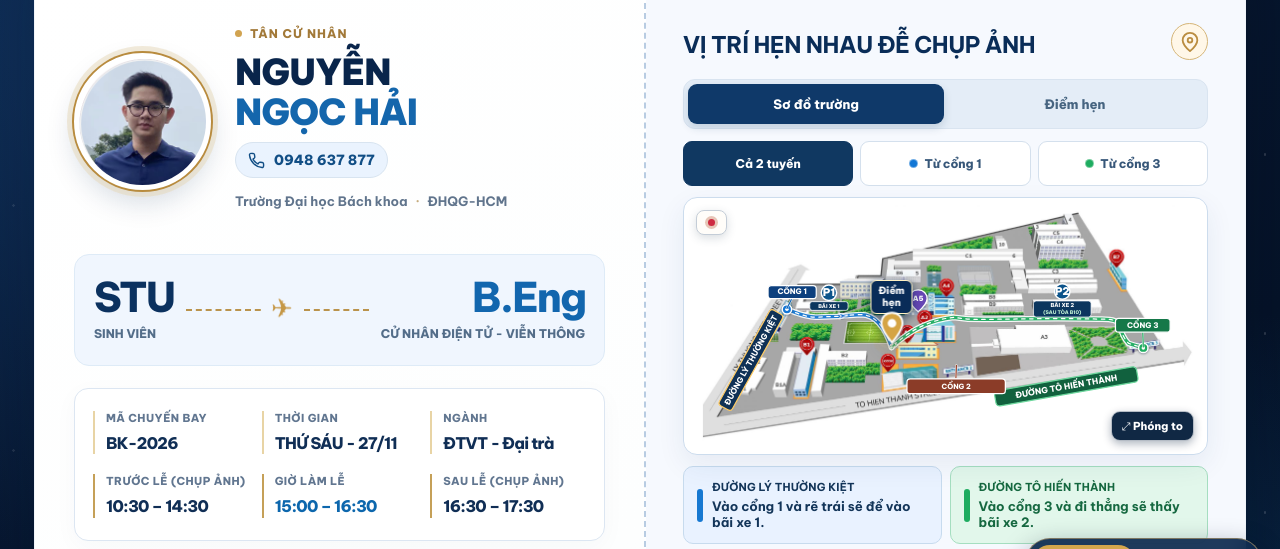
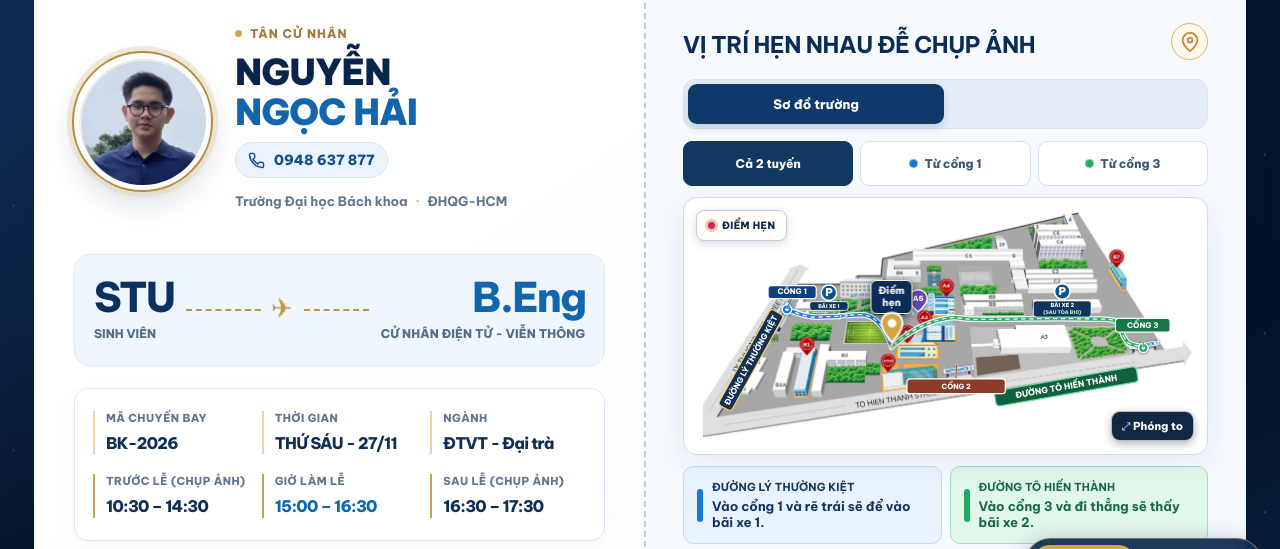
Before and after one commit to HaiNguyen04/thiep-moi-tot-nghiep, a plain HTML site: page index.html in a window 1280 px wide. Both pictures are taken after a click on the button "Xé vé và mở thiệp mời chi tiết". Shown: the part 194-743 px from the top of the page. Drawn offline with Linux system fonts and the light colour scheme.

Commit message:
Update index.html

```diff
--- a/index.html
+++ b/index.html
@@ -112,7 +112,7 @@
 
           <div class="ticket-right">
             <div class="map-title-row"><div><span class="section-kicker small-kicker"></span><h2>VỊ TRÍ HẸN NHAU ĐỄ CHỤP ẢNH</h2></div><span class="map-title-icon" aria-hidden="true"><svg viewBox="0 0 24 24" fill="none" stroke="currentColor" stroke-width="2" stroke-linecap="round" stroke-linejoin="round"><path d="M20 10c0 5-8 12-8 12S4 15 4 10a8 8 0 0 1 16 0Z"/><circle cx="12" cy="10" r="2.5"/></svg></span></div>
-            <div class="map-tabs" role="tablist" aria-label="Chọn thông tin chỉ đường"><button id="tab-map" class="map-tab active" type="button" role="tab" aria-selected="true" aria-controls="map-panel">Sơ đồ trường</button><button id="tab-meeting" class="map-tab" type="button" role="tab" aria-selected="false" aria-controls="meeting-panel">Điểm hẹn</button></div>
+            <div class="map-tabs" role="tablist" aria-label="Chọn thông tin chỉ đường"><button id="tab-map" class="map-tab active" type="button" role="tab" aria-selected="true" aria-controls="map-panel">Sơ đồ trường</button><button id="tab-meeting" class="map-tab" type="button" role="tab" aria-selected="false" aria-controls="meeting-panel"></button></div>
 
             <div id="map-panel" class="tab-panel" role="tabpanel" aria-labelledby="tab-map">
               <div class="route-selector" role="group" aria-label="Chọn tuyến đường tới điểm hẹn">
@@ -177,13 +177,13 @@
                   </g>
                   <g class="parking-map-label" aria-label="Bãi xe 1 gần cổng 1">
                     <circle cx="555" cy="353" r="31" fill="#0c548b" stroke="#fff" stroke-width="6" />
-                    <text x="555" y="368" text-anchor="middle" fill="#fff" font-size="43" font-weight="900">P1</text>
+                    <text x="555" y="368" text-anchor="middle" fill="#fff" font-size="43" font-weight="900">P</text>
                     <rect x="478" y="389" width="154" height="35" rx="10" fill="#0c365e" stroke="#fff" stroke-width="3" />
                     <text x="555" y="414" text-anchor="middle" fill="#fff" font-size="21" font-weight="800">BÃI XE 1</text>
                   </g>
                   <g class="parking-map-label" aria-label="Bãi xe 2 sau tòa B10">
                     <circle cx="1494" cy="348" r="31" fill="#0c548b" stroke="#fff" stroke-width="6" />
-                    <text x="1494" y="363" text-anchor="middle" fill="#fff" font-size="43" font-weight="900">P2</text>
+                    <text x="1494" y="363" text-anchor="middle" fill="#fff" font-size="43" font-weight="900">P</text>
                     <rect x="1378" y="386" width="232" height="65" rx="11" fill="#0c365e" stroke="#fff" stroke-width="3" />
                     <text x="1494" y="410" text-anchor="middle" fill="#fff" font-size="22" font-weight="800">BÃI XE 2</text>
                     <text x="1494" y="437" text-anchor="middle" fill="#c4f5d6" font-size="20" font-weight="800">(SAU TÒA B10)</text>
@@ -193,10 +193,10 @@
                   <div id="meeting-pin" class="meeting-pin" role="img" aria-label="" hidden>
                     <span class="pin-pulse" aria-hidden="true"></span>
                     <span class="pin-icon" aria-hidden="true"><svg viewBox="0 0 40 52" xmlns="http://www.w3.org/2000/svg"><path d="M20 2C10 2 3 9 3 19c0 13 17 31 17 31s17-18 17-31C37 9 30 2 20 2Z" fill="#d5a444" stroke="#fff" stroke-width="3"/><circle cx="20" cy="19" r="7" fill="#fff"/></svg></span>
-                    <span id="pin-label" class="pin-label"></span>
+                    <span id="pin-label" class="pin-label">ĐIỂM HẸN</span>
                   </div>
                 </div>
-                <div class="map-badge"><span class="badge-live"></span> </div>
+                <div class="map-badge"><span class="badge-live"></span> ĐIỂM HẸN</div>
                 <button id="map-zoom-button" class="map-zoom-button" type="button" aria-label="Phóng to bản đồ">⤢ <span>Phóng to</span></button>
                 <button id="map-close-button" class="map-close-button" type="button" aria-label="Đóng bản đồ phóng to" hidden>✕</button>
               </div>
```
